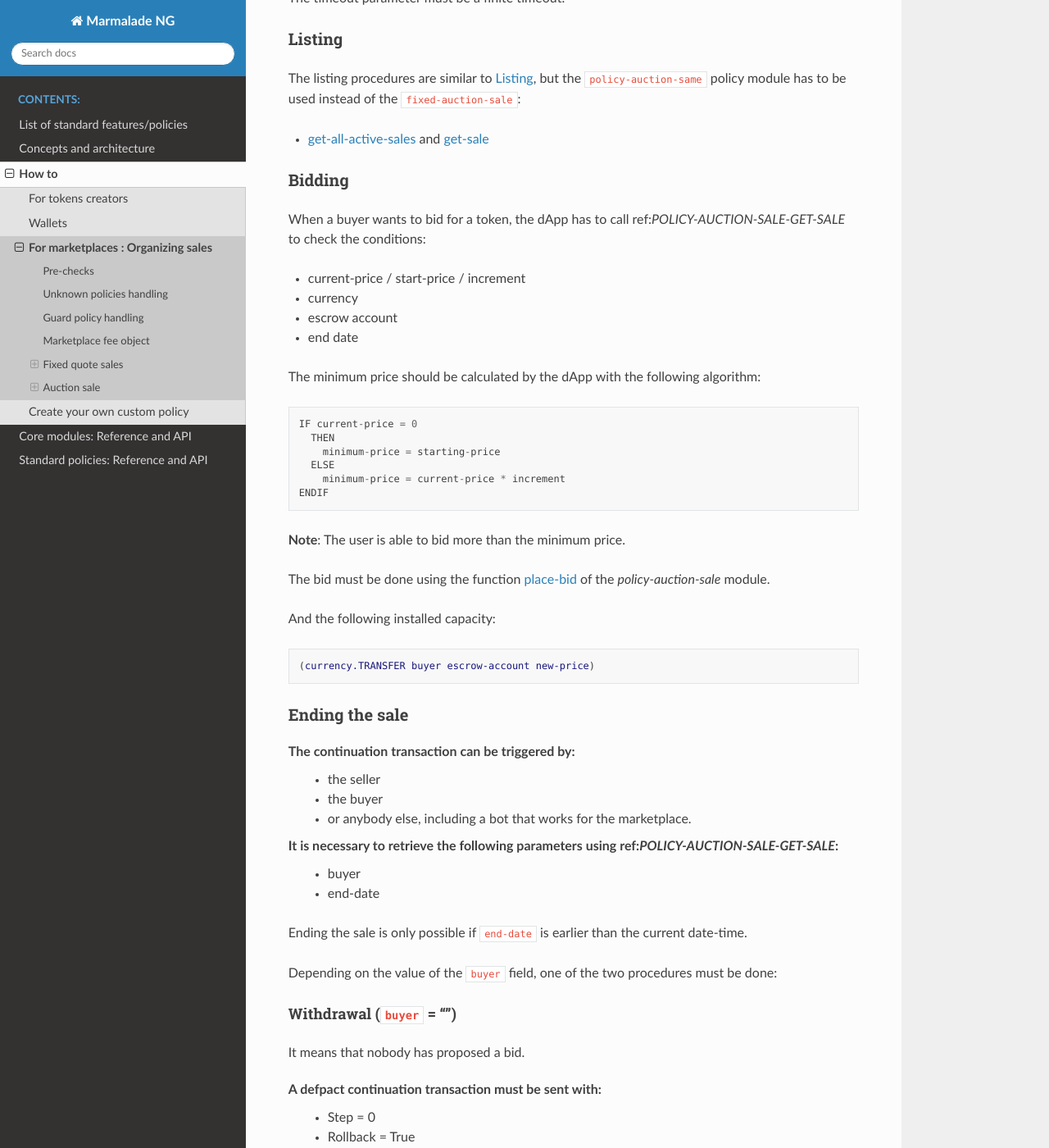
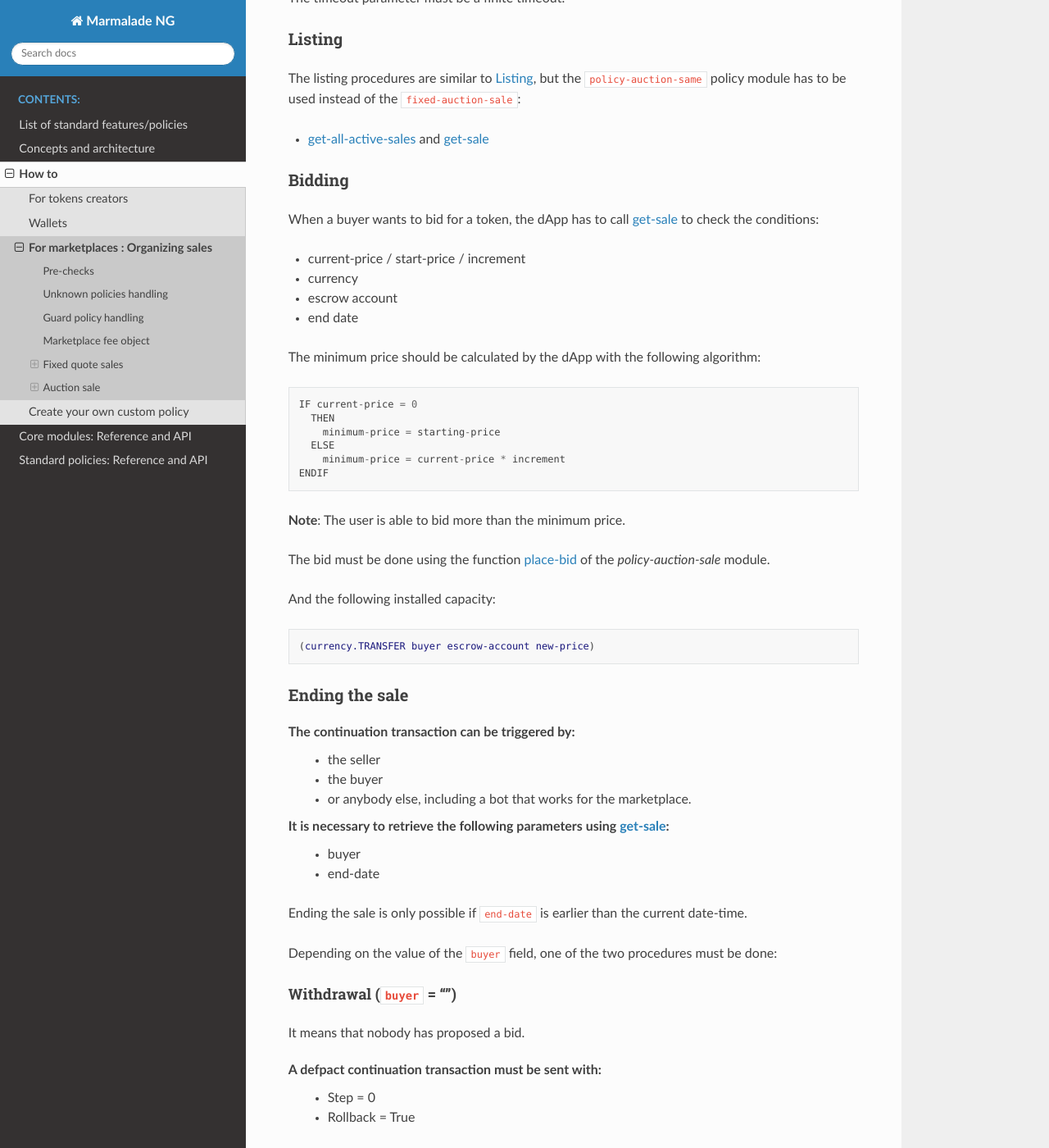
Before and after one commit to Marmalade-NG/marmalade-ng, a Sphinx documentation site: the page built from doc/source/how-to-marketplaces.rst, in a window 1280 px wide and 1400 px high, scrolled down 2793 px. Shown: the whole window at 82% size. Built offline with Sphinx 7.4.7 and the Read the Docs theme 2.0.0, drawn with Linux system fonts in a browser that asks for light colours.

Commit message:
Fix a link in doc

```diff
--- a/doc/source/how-to-marketplaces.rst
+++ b/doc/source/how-to-marketplaces.rst
@@ -132,7 +132,7 @@ instead of the ``fixed-auction-sale``:
 
 Bidding
 ^^^^^^^
-When a buyer wants to bid for a token, the dApp has to call ref:`POLICY-AUCTION-SALE-GET-SALE` to check the conditions:
+When a buyer wants to bid for a token, the dApp has to call :ref:`POLICY-AUCTION-SALE-GET-SALE` to check the conditions:
 
 - current-price / start-price / increment
 - currency
@@ -169,7 +169,7 @@ The continuation transaction can be triggered by:
   - the buyer
   - or anybody else, including a bot that works for the marketplace.
 
-It is necessary to retrieve the following parameters using ref:`POLICY-AUCTION-SALE-GET-SALE`:
+It is necessary to retrieve the following parameters using :ref:`POLICY-AUCTION-SALE-GET-SALE`:
   - buyer
   - end-date
 
```
